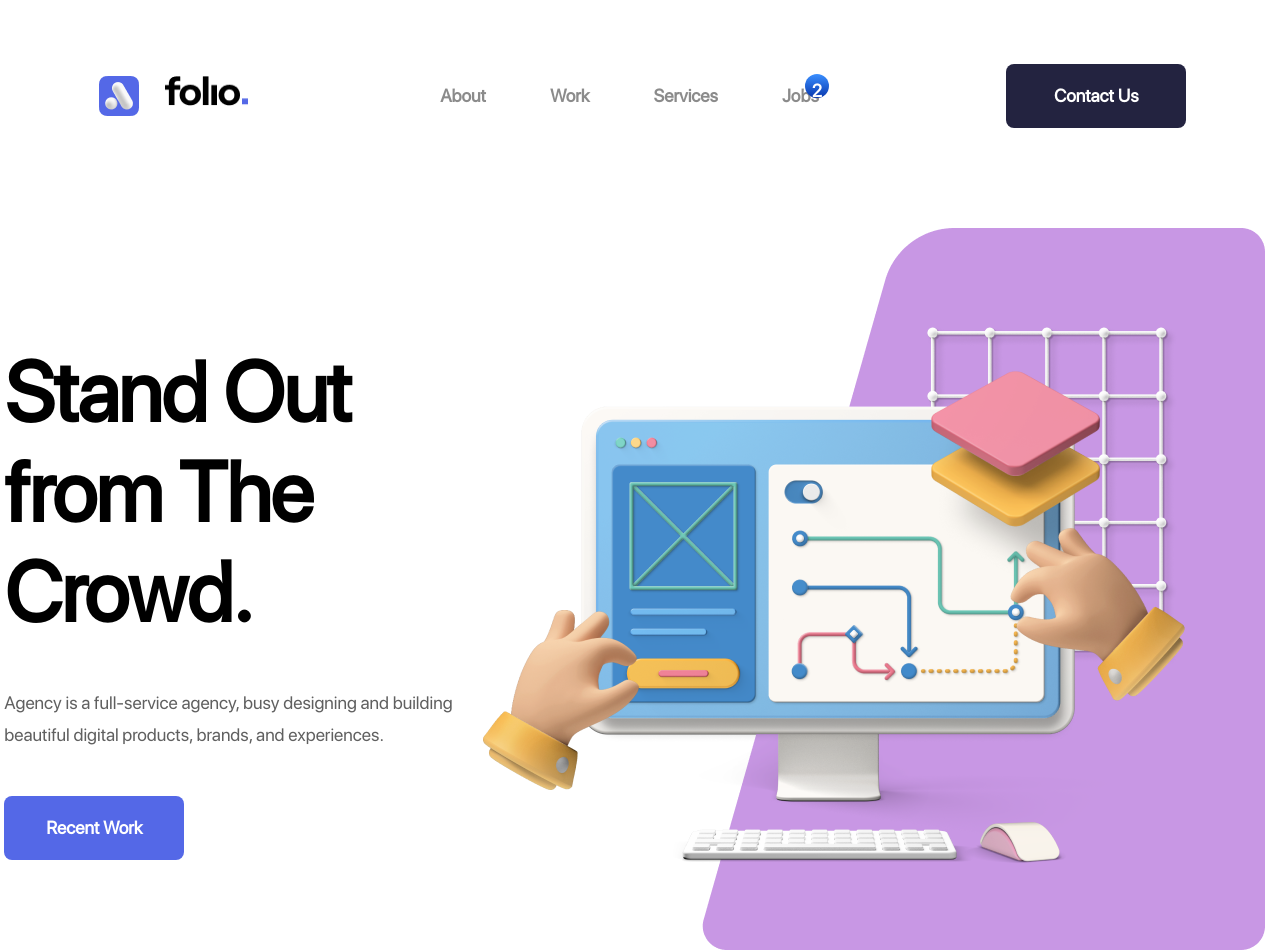
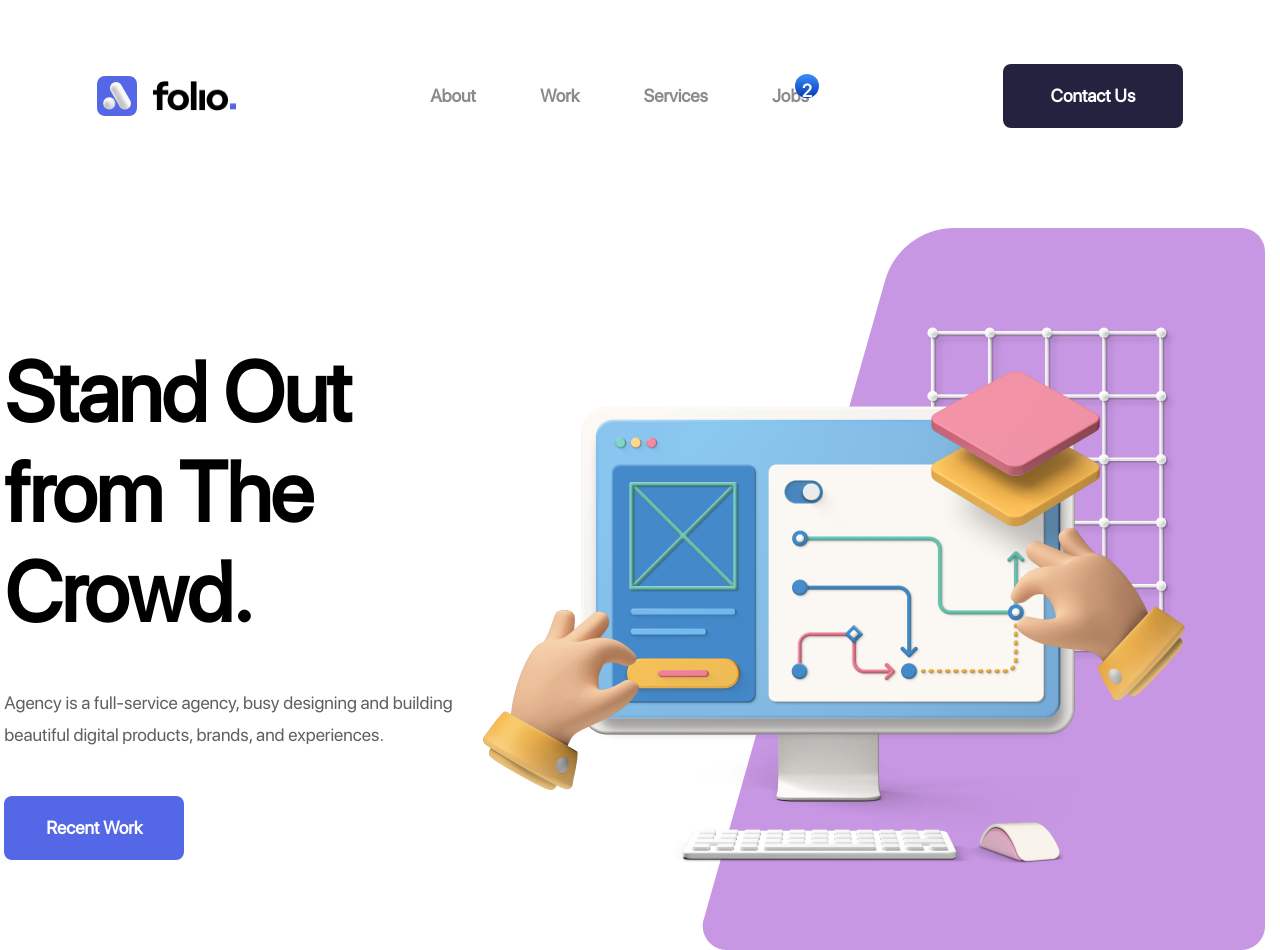
Before and after one commit to MateusPadrao/desafio01-compassUOL, a plain HTML site: page index.html in a window 1280 px wide. Shown: the top 950 px of the page. Drawn offline with Linux system fonts and the light colour scheme.

Commit message:
alinhando div da logotipo no início (projeto finalizado)

```diff
--- a/style.css
+++ b/style.css
@@ -16,7 +16,7 @@ html {
 
 @media screen and (max-width: 375px) {
   html {
-    font-size: 70%;
+
   }
 }
 
@@ -37,11 +37,8 @@ html {
 .logo_hero_header {
   display: flex;
   justify-content: space-around;
+  align-items: center;
   gap: 16px;
-  width: 159px;
-  height: 40px;
-  left: 72px;
-  top: 76px;
 }
 
 .logo_folio {
```
